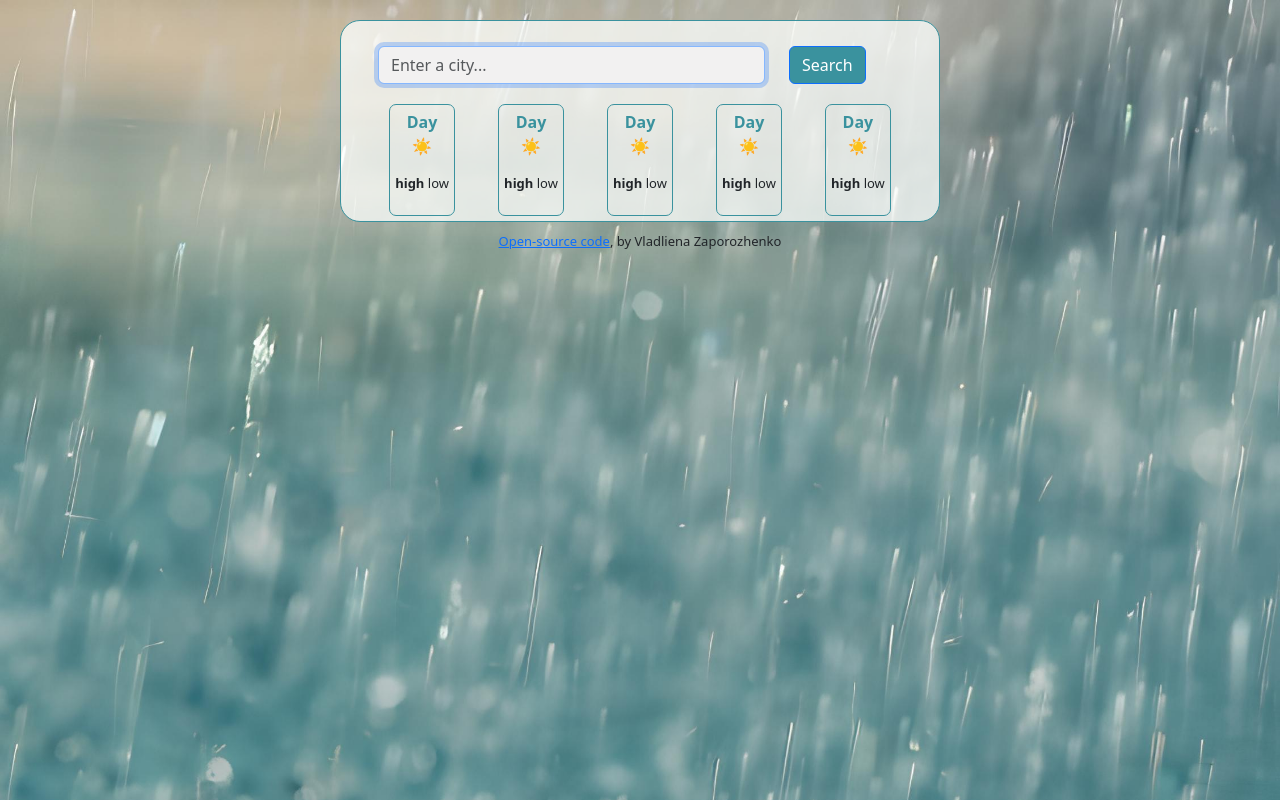
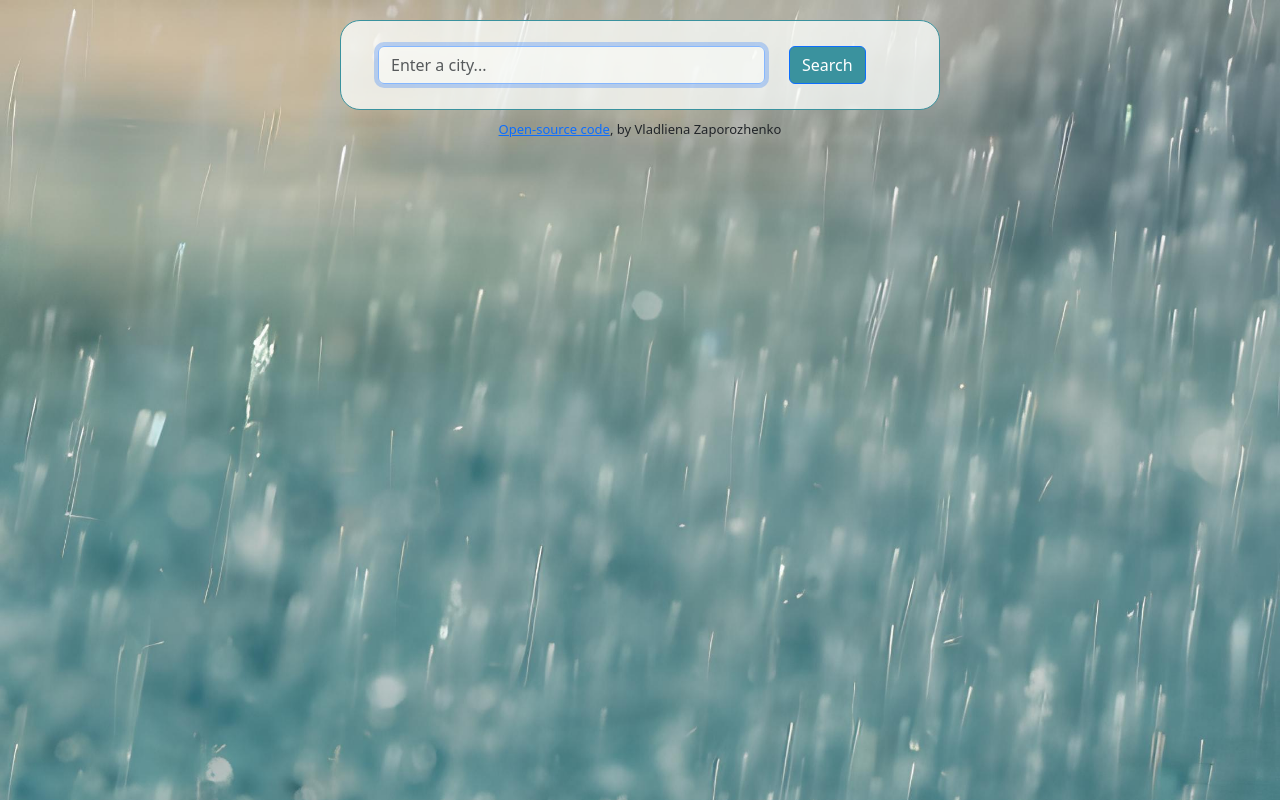
Before and after one commit to Vladliena-Zaporozhenko/weather-react, a React (Create React App) app: page / in a window 1280 px wide. Built offline with nearby package versions, Linux system fonts and the light colour scheme.

Commit message:
Added forecast

```diff
--- a/src/App.js
+++ b/src/App.js
@@ -4,20 +4,12 @@ import "./Current.css";
 import "./Forecast.css";
 
 import Current from "./Current";
-import Forecast from "./Forecast";
 
 export default function App() {
   return (
     <div className="container">
       <div className="weather-wrapper">
         <Current />
-        <span className="forecastInfo">
-          <Forecast />
-          <Forecast />
-          <Forecast />
-          <Forecast />
-          <Forecast />
-        </span>
       </div>
       <footer>
         <div id="linkCode">
--- a/src/Current.css
+++ b/src/Current.css
@@ -15,16 +15,16 @@
 .currentinfo .unit {
   font-size: 20px;
   position: relative;
-
   top: -34px;
   margin-left: 5px;
 }
+
 #enterCity {
   padding: 20px;
 }
 
 #city-input {
-  background-color: #f2f1f1;
+  background-color: rgba(253, 255, 253, 0.5);
 }
 
 #button-search {
@@ -50,6 +50,7 @@
 .currentinfo {
   display: block;
   margin-left: 25px;
+  margin-right: 25px;
   margin-top: 0;
   font-size: 14px;
   color: #2d737c;
--- a/src/Current.js
+++ b/src/Current.js
@@ -4,6 +4,7 @@ import "bootstrap/dist/css/bootstrap.css";
 import FormattedDate from "./FormattedDate";
 import WeatherTemperature from "./WeatherTemperature";
 import Icons from "./Icons";
+import Forecast from "./Forecast";
 
 import "./styles.css";
 
@@ -15,6 +16,7 @@ export default function SearchEngine() {
   let [humidity, setHumidity] = useState(null);
   let [wind, setWind] = useState(null);
   let [icon, setIcon] = useState("");
+  let [coordinates, setCoordinates] = useState(null);
 
   function showWeather(response) {
     setLoaded(true);
@@ -23,6 +25,7 @@ export default function SearchEngine() {
     setHumidity(response.data.main.humidity);
     setWind(response.data.wind.speed);
     setIcon(response.data.weather[0].icon);
+    setCoordinates(response.data.coord);
   }
 
   function handleSubmit(event) {
@@ -104,6 +107,7 @@ export default function SearchEngine() {
             </ul>
           </div>
         </div>
+        <Forecast coordinates={coordinates} />
       </div>
     );
   } else {
--- a/src/Forecast.css
+++ b/src/Forecast.css
@@ -1,16 +1,17 @@
-body {
+.WeatherForecast {
   text-align: center;
 }
-.forecastDay {
-  padding: 5px;
-  border: 1px solid #3a929e;
-  border-radius: 7px;
+
+.WeatherForecast-temperature-min {
+  margin-left: 5px;
+}
+.WeatherForecast-day {
+  margin-bottom: 5px;
+}
+.ForecastDay {
+  margin: 20px auto;
   text-align: center;
+  padding: 15px;
+  border-radius: 4px;
+  background-color: rgba(253, 255, 253, 0.5);
 }
-.day {
-  color: #3a929e;
-}
-
-.forecastTemp {
-  font-size: 13px;
-}
--- a/src/Forecast.js
+++ b/src/Forecast.js
@@ -1,13 +1,45 @@
-import React from "react";
+import React, { useState, useEffect } from "react";
+import "./Forecast.css";
+import axios from "axios";
+import ForecastDay from "./ForecastDay";
 
-export default function Forecast() {
-  return (
-    <div className="forecastDay">
-      <strong className="day">Day</strong>
-      <p>☀️</p>
-      <p className="forecastTemp">
-        <strong>high</strong> low
-      </p>
-    </div>
-  );
+export default function WeatherForecast(props) {
+  let [loaded, setLoaded] = useState(false);
+  let [forecast, setForecast] = useState(null);
+
+  useEffect(() => {
+    setLoaded(false);
+  }, [props.coordinates]);
+
+  function handleResponse(response) {
+    setForecast(response.data.daily);
+    setLoaded(true);
+  }
+
+  if (loaded) {
+    return (
+      <div className="WeatherForecast">
+        <div className="row">
+          {forecast.map(function (dailyForecast, index) {
+            if (index < 5) {
+              return (
+                <div className="col" key={index}>
+                  <ForecastDay data={dailyForecast} />
+                </div>
+              );
+            }
+          })}
+        </div>
+      </div>
+    );
+  } else {
+    let apiKey = "5f472b7acba333cd8a035ea85a0d4d4c";
+    let longitude = props.coordinates.lon;
+    let latitude = props.coordinates.lat;
+    let apiUrl = `https://api.openweathermap.org/data/2.5/onecall?lat=${latitude}&lon=${longitude}&appid=${apiKey}&units=metric`;
+
+    axios.get(apiUrl).then(handleResponse);
+
+    return null;
+  }
 }
--- /dev/null
+++ b/src/ForecastDay.js
@@ -0,0 +1,41 @@
+import React from "react";
+import Icons from "./Icons";
+import "./Forecast.css";
+
+export default function WeatherForecastDay(props) {
+  function maxTemperature() {
+    let temperature = Math.round(props.data.temp.max);
+    return `${temperature}°`;
+  }
+
+  function minTemperature() {
+    let temperature = Math.round(props.data.temp.min);
+    return `${temperature}°`;
+  }
+
+  function day() {
+    let date = new Date(props.data.dt * 1000);
+    let day = date.getDay();
+
+    let days = ["Sun", "Mon", "Tue", "Wed", "Thu", "Fri", "Sat"];
+
+    return days[day];
+  }
+
+  return (
+    <div className="container ForecastDay">
+      <div className="WeatherForecast-day">{day()}</div>
+      <Icons code={props.data.weather[0].icon} size={36} />
+      <div className="WeatherForecast-temperatures">
+        <strong>
+          <span className="WeatherForecast-temperature-max">
+            {maxTemperature()}
+          </span>
+        </strong>
+        <span className="WeatherForecast-temperature-min">
+          {minTemperature()}
+        </span>
+      </div>
+    </div>
+  );
+}
```
